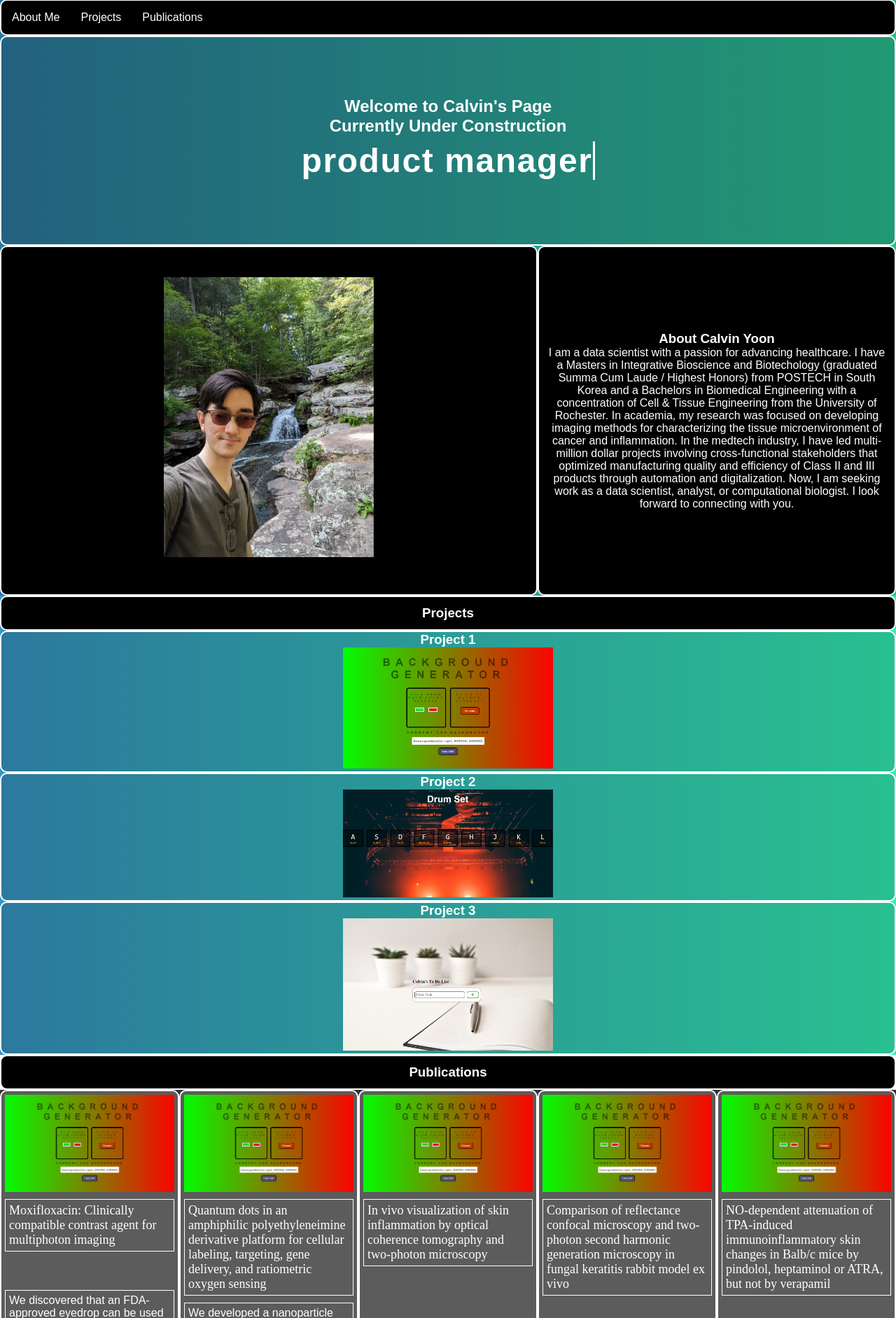
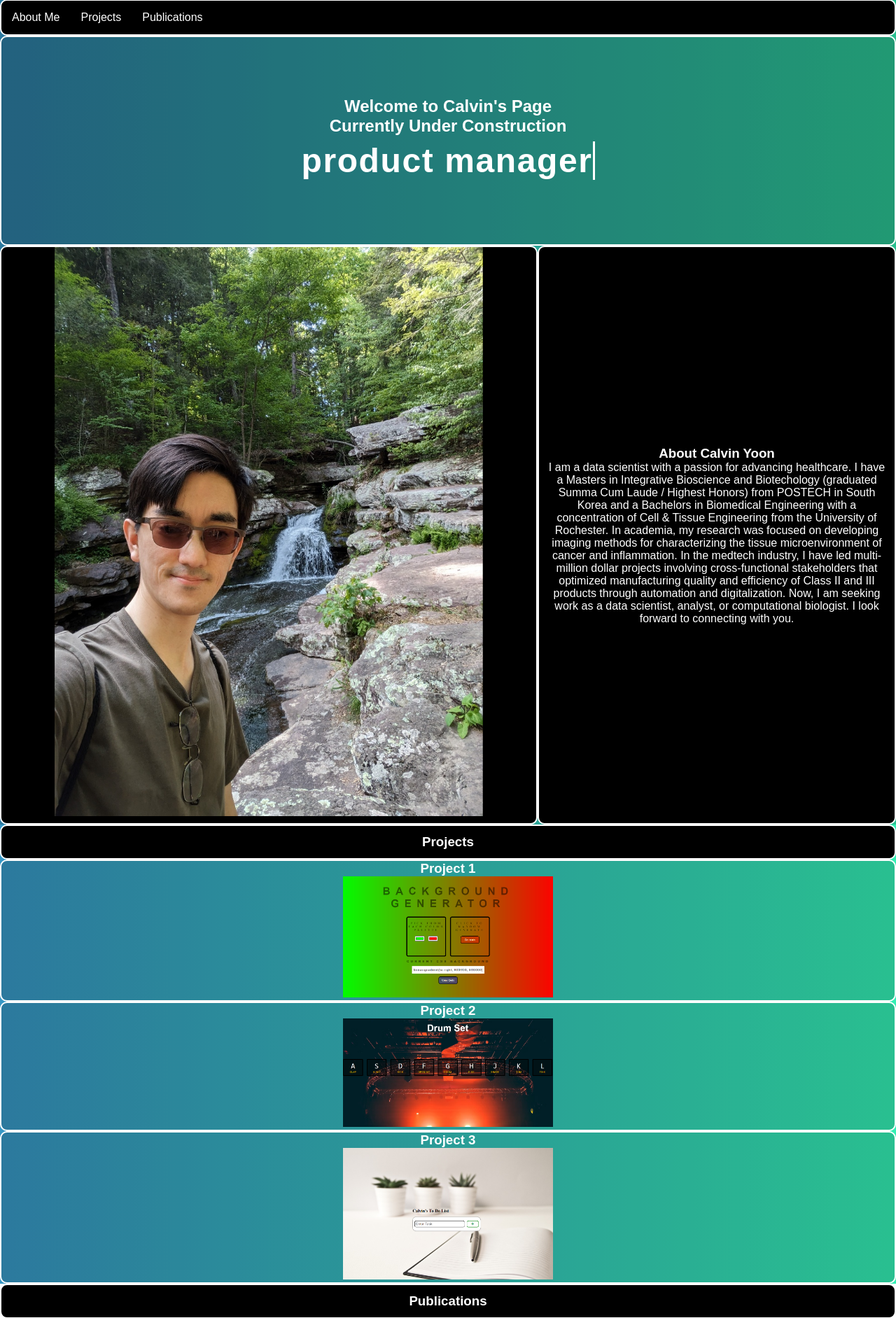
Before and after one commit to calvinyoon/calvinyoon.github.io, a Flask app: page / in a window 1280 px wide. Shown: the part 1-1884 px from the top of the page at 70% size. Run offline with Flask 3, Linux system fonts and the light colour scheme.

Commit message:
updated documents

```diff
--- a/static/style.css
+++ b/static/style.css
@@ -81,7 +81,7 @@ body {
 }
 
 .profilePic {
-	width: 300px;
+	width: 80%;
 	margin: 0 auto 10px auto;
 }
 
```
